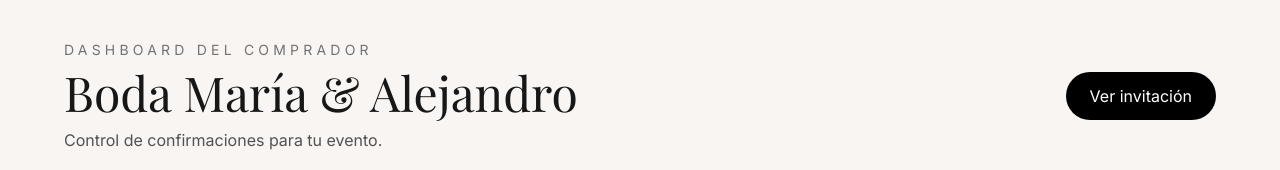
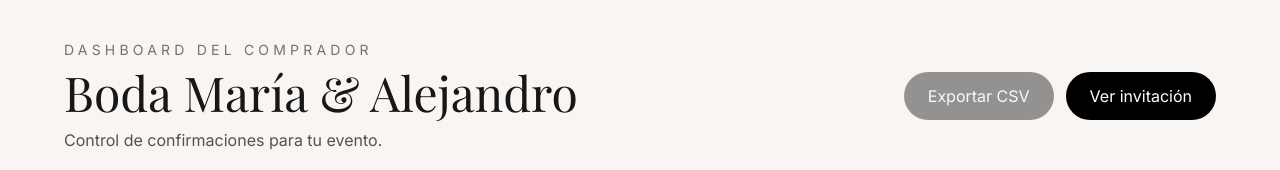
Before and after one commit to MiguelZefe/invitea, a Next.js app: page /dashboard in a window 1280 px wide. Shown: the top 170 px of the page. Built offline with nearby package versions, Linux system fonts and the light colour scheme; no server answers; the database is empty; a web font is replaced by a local one.

Commit message:
feat: agregar exportacion CSV de confirmaciones

```diff
--- a/src/app/dashboard/page.tsx
+++ b/src/app/dashboard/page.tsx
@@ -1,3 +1,4 @@
+import ExportRSVPButton from "@/components/dashboard/ExportRSVPButton";
 import { supabase } from "@/lib/supabase";
 
 export default async function DashboardPage() {
@@ -42,12 +43,18 @@ export default async function DashboardPage() {
             </p>
           </div>
 
+          <div className="flex flex-col gap-3 sm:flex-row">
+            <ExportRSVPButton rsvps={rsvps ?? []} />
+
             <a
                 href="/invitacion/demo-boda"
                 className="rounded-full bg-black px-6 py-3 text-center text-white transition hover:opacity-90"
             >
                 Ver invitación
             </a>
+          </div>
+
+
         </div>
 
         <div className="mb-8 grid gap-4 md:grid-cols-4">
--- /dev/null
+++ b/src/components/dashboard/ExportRSVPButton.tsx
@@ -0,0 +1,71 @@
+"use client";
+
+type RSVP = {
+  id: string;
+  event_slug: string;
+  full_name: string;
+  attendance_status: string;
+  guests_count: number;
+  message: string | null;
+  created_at: string;
+};
+
+type ExportRSVPButtonProps = {
+  rsvps: RSVP[];
+};
+
+export default function ExportRSVPButton({ rsvps }: ExportRSVPButtonProps) {
+  const escapeCsvValue = (value: string | number | null) => {
+    const safeValue = value === null ? "" : String(value);
+    return `"${safeValue.replace(/"/g, '""')}"`;
+  };
+
+  const handleExport = () => {
+    const headers = [
+      "Nombre",
+      "Asistencia",
+      "Personas",
+      "Mensaje",
+      "Fecha",
+    ];
+
+    const rows = rsvps.map((rsvp) => [
+      rsvp.full_name,
+      rsvp.attendance_status === "confirmed"
+        ? "Sí asistirá"
+        : "No asistirá",
+      rsvp.guests_count,
+      rsvp.message || "",
+      new Date(rsvp.created_at).toLocaleString("es-MX"),
+    ]);
+
+    const csvContent = [
+      headers.map(escapeCsvValue).join(","),
+      ...rows.map((row) => row.map(escapeCsvValue).join(",")),
+    ].join("\n");
+
+    const blob = new Blob(["\uFEFF" + csvContent], {
+      type: "text/csv;charset=utf-8;",
+    });
+
+    const url = URL.createObjectURL(blob);
+    const link = document.createElement("a");
+
+    link.href = url;
+    link.download = "confirmaciones-demo-boda.csv";
+    link.click();
+
+    URL.revokeObjectURL(url);
+  };
+
+  return (
+    <button
+      type="button"
+      onClick={handleExport}
+      disabled={rsvps.length === 0}
+      className="rounded-full bg-black px-6 py-3 text-white transition hover:opacity-90 disabled:cursor-not-allowed disabled:opacity-40"
+    >
+      Exportar CSV
+    </button>
+  );
+}
```
Lines whose indentation alone changed are shown as unchanged.
